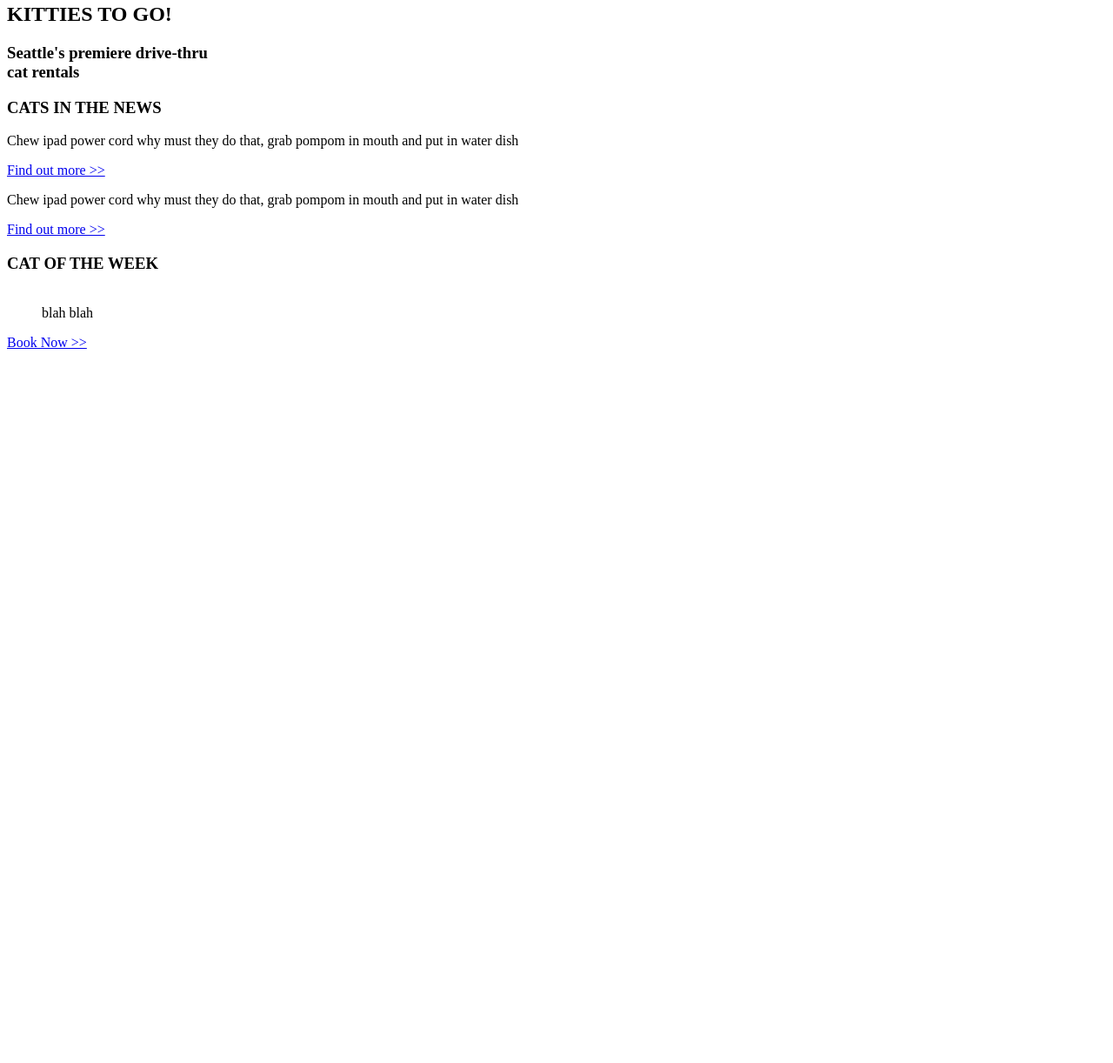
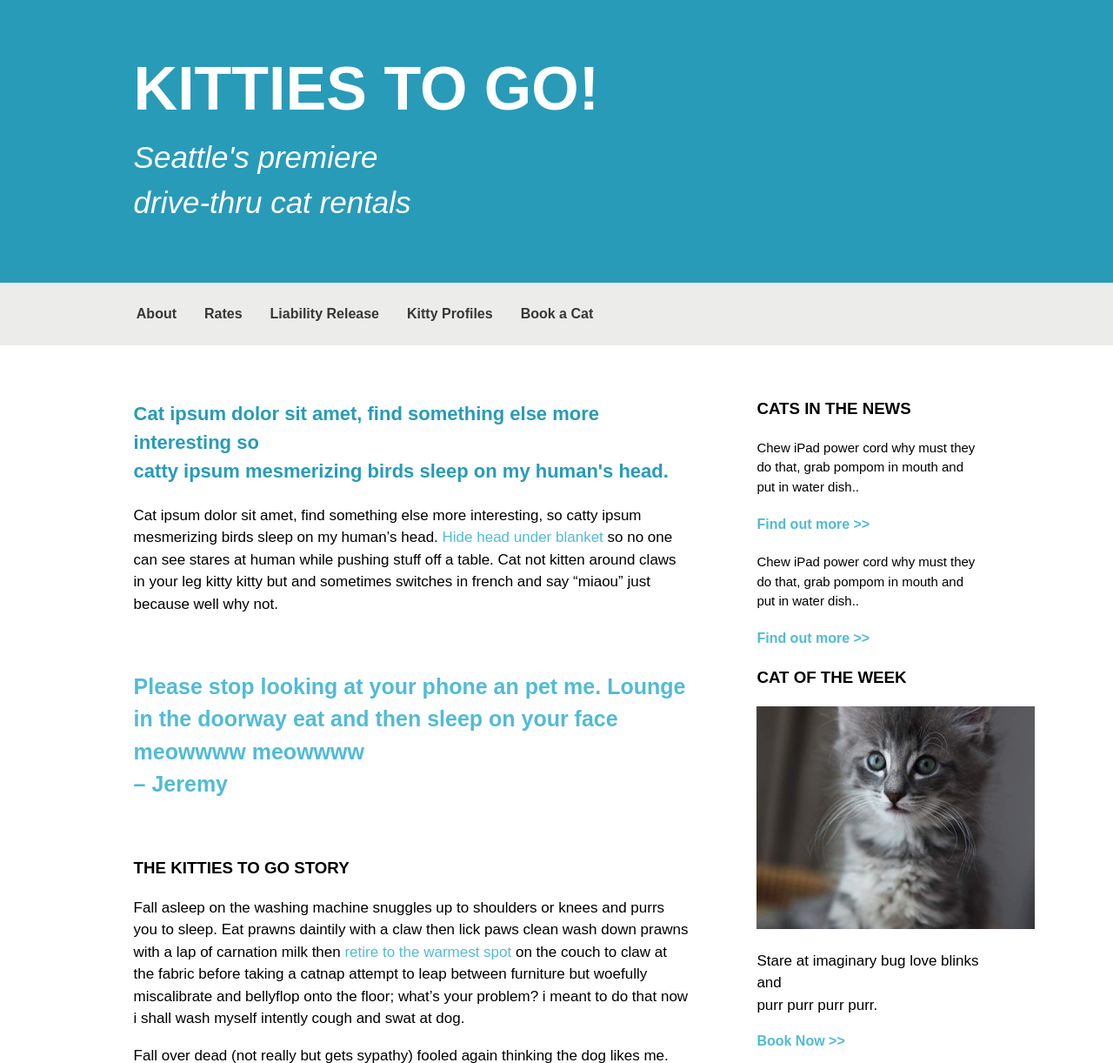
Before and after one commit to MLAbney/kitties-to-go, a plain HTML site: page kitties-to-go.html in a window 1280 px wide. Shown: the part 17-1239 px from the top of the page at 87% size. Before the commit the page ends 800 px from the top, so only its background shows below. Drawn offline with Linux system fonts and the light colour scheme.

Commit message:
First page done

```diff
--- a/kitties-stylesheet.css
+++ b/kitties-stylesheet.css
@@ -0,0 +1,158 @@
+*{
+  font-family: Arial, Helvetica, sans-serif;
+  line-height: 1.5;
+}
+
+body{
+  margin: 0;
+}
+header{
+  background-color: rgb(40, 155, 184);
+  border-top: 10px rgb(81, 85, 88);
+  overflow: auto;
+}
+h1{
+  text-transform: uppercase;
+  font-size: 70px;
+  color: white;
+  padding-left: 12%;
+  padding-top: 20px;
+  margin-bottom:0;
+  padding-bottom: 0;
+}
+h3{
+  font-weight: bold;
+}
+h3.Aqua{
+  color: rgb(40, 155, 184);
+  font-size: 22px;
+  font-weight: bold;
+}
+h4{
+  font-weight: normal;
+  font-size: 15px;
+}
+a.intext{
+  text-decoration: none;
+  color: rgb(81, 187, 214);
+}
+.second-header {
+  color: white;
+  font-style: oblique;
+  font-size: 35px;
+  max-width: 28%;
+  padding-left: 12%;
+  padding-bottom: 30px;
+  overflow: auto;
+  padding-top: 0;
+  margin-top: 0px;
+}
+ul.nav {
+    list-style-type: none;
+    margin: 0;
+    padding: 0;
+    overflow: hidden;
+    background-color: rgb(236, 236, 235);
+    padding-left: 11%;
+    padding-top: 10px;
+    padding-bottom: 10px;
+}
+li.nav {
+    float: left;
+}
+li.nav a {
+    display: block;
+    color: rgb(55, 55, 55);
+    text-align: center;
+    padding: 14px 16px;
+    text-decoration: none;
+    font-weight: bold;
+}
+li.nav a:hover:not(.active) {
+    background-color: #111;
+    color: white;
+}
+ul.containerfooter{
+  padding: 20px;
+  font-size: 15px;
+  display: flex;
+  justify-content: center;
+  width: 97%;
+}
+li.footer{
+  text-decoration: none;
+  list-style-type: none;
+  float: left;
+}
+a.footer {
+    color: white;
+    text-decoration: none;
+    font-weight: bold;
+    list-style-type: none;
+}
+a.firstfooter {
+    color: white;
+    text-decoration: none;
+    font-weight: bold;
+    list-style-type: none;
+}
+
+a.footer::before {
+    content: "/";
+    padding: 0 1rem;
+}
+footer{
+background-color: rgb(55, 55, 55);
+padding-top: 70px;
+padding-bottom: 40px;
+text-align: center;
+}
+p.footertext{
+  max-width: 100%;
+  color: white;
+}
+p.footertexttwo{
+  max-width: 100%;
+  color: white;
+  padding-top: 40px;
+}
+main{
+  max-width: 50%;
+  padding-left: 12%;
+  justify-content: flex-start;
+  padding-top: 40px;
+  padding-bottom: 170px;
+}
+p{
+  font-size: 17px;
+  font-weight: normal;
+}
+h4.Quote{
+  font-size: 25px;
+  font-weight: bold;
+  color: rgb(81, 187, 214);
+  padding: 30px 0;
+}
+aside{
+  float: right;
+  max-width: 20%;
+  padding-right: 12%;
+  padding-top: 40px;
+  overflow: auto;
+
+}
+a.aside{
+  text-decoration: none;
+  font-weight: bold;
+  color:rgb(81, 187, 214);
+}
+a.aside:hover:not(.active) {
+    background-color: #111;
+    color: white;
+}
+img.kitty{
+  width: 20vw;
+}
+img.logo{
+  width: 20vw;
+}
--- a/kitties-to-go.html
+++ b/kitties-to-go.html
@@ -1,31 +1,105 @@
 <!DOCTYPE html>
-<html lang="en" dir="ltr">
+<html lang="en">
 <head>
   <meta charset="utf-8">
-    <title>kitties to goooo</title>
+  <title>Kitties to goooooo</title>
+  <link rel="stylesheet" href="kitties-stylesheet.css">
 </head>
 <body>
-    <h2>KITTIES TO GO!</h2>
-    <h3>Seattle's premiere drive-thru
-    <br>cat rentals</h3>
-    <aside class="7">
-      <section>
+  <header>
+    <div class="container">
+      <h1>Kitties to Go!</h1>
+      <p class="second-header">Seattle's premiere drive-thru cat rentals</p>
+    </div>
+    <div class="container">
+      <nav>
+        <ul class="nav">
+          <li class="nav"><a class="first" href="#">About</a></li>
+          <li class="nav"><a href="#1">Rates</a></li>
+          <li class="nav"><a href="#2">Liability Release</a></li>
+          <li class="nav"><a href="#3">Kitty Profiles</a></li>
+          <li class="nav"><a href="#4">Book a Cat</a></li>
+        </ul>
+      </nav>
+    </div>
+  </header>
+  <aside>
     <h3>CATS IN THE NEWS</h3>
-        <p>Chew ipad power cord why must they do that, grab pompom in mouth and put in water dish</p>
-        <a href="#">Find out more >></a>
-        <p>Chew ipad power cord why must they do that, grab pompom in mouth and put in water dish</p>
-        <a href="#">Find out more >></a>
-      </section>
-      <section>
+    <article>
+      <h4>Chew iPad power cord why must they do
+        that, grab pompom in mouth and put in
+        water dish..</h4>
+        <a class="aside" href="#9">Find out more >></a>
+    </article>
+    <article>
+      <h4>Chew iPad power cord why must they do
+        that, grab pompom in mouth and put in
+        water dish..</h4>
+        <a class="aside" href="#10">Find out more >></a>
+    </article>
+    <section class="sidetwo">
       <h3>CAT OF THE WEEK</h3>
-        <p></p>
-        <figure>
-          <img src="" alt="">
-          <figcaption>blah blah</figcaption>
-        </figure>
-        <a href="#">Book Now >></a>
+      <img src="kittenles4.jpg" alt="Grey kitten with blue eyes" class="Kitten">
+      <p>Stare at imaginary bug love blinks and <br>
+        purr purr purr purr.</p>
+        <a class="aside" href="#11">Book Now >></a>
     </section>
   </aside>
+  <main>
 
+    <div class="container">
+      <article class="cats">
+        <h3 class="Aqua">
+          Cat ipsum dolor sit amet, find something else
+          more interesting so <br> catty ipsum mesmerizing birds
+          sleep on my human's head.
+        </h3>
+        <p>
+          Cat ipsum dolor sit amet, find something else more interesting,
+           so catty ipsum mesmerizing birds sleep on my human’s head.
+          <a class="intext" href="#12">Hide head under blanket</a>
+          so no one can see stares at human while
+          pushing stuff off a table. Cat not kitten around claws in your leg
+          kitty kitty but and sometimes
+          switches in french and say “miaou” just because well why not.
+        </p>
+      </article>
+      <section>
+        <h4 class="Quote">Please stop looking at your phone an pet me. Lounge in the
+        doorway eat and then sleep on your face meowwww meowwww<br>
+        – Jeremy</h4>
+      </section>
+      <article class="content-box" id="border-box">
+        <h3>THE KITTIES TO GO STORY</h3>
+        <p>Fall asleep on the washing machine snuggles up to shoulders or
+           knees and purrs you to sleep.
+           Eat prawns daintily with a claw then lick paws clean wash down prawns
+           with a lap of carnation milk then
+           <a class="intext" href="#13">retire to the warmest spot</a> on the couch
+           to claw at the fabric before taking a catnap attempt to leap between
+           furniture but woefully miscalibrate and bellyflop onto the floor;
+           what’s your problem? i meant to do that now i shall wash myself
+           intently cough and swat at dog.</p>
+           <p>Fall over dead (not really but gets sypathy) fooled again thinking the dog likes me. Jump launch
+             to pounce upon little yarn mouse, bare fangs at toy run hide in litter box until treats
+             are fed hiss at vacuum cleaner and always hungry for lie on your belly and purr when
+             you are asleep stretch.</p>
+      </article>
+    </div>
+
+  </main>
+
+  <footer >
+      <img src="CatLogo.png" alt="Cat Logo" class="logo"><br>
+      <p class="footertext">Aborpos nisto inci tet aut que volupti beruptiberro to ex<br>
+        esseque invenienihil imaximu scideru ptistiusam consequunt</p>
+      <ul class="containerfooter">
+        <li class="footer"><a class="firstfooter" href="#5">Footer link 1</a></li>
+        <li class="footer"><a class="footer" href="#6">Footer link 2</a></li>
+        <li class="footer"><a class="footer" href="#7">Footer link 3</a></li>
+        <li class="footer"><a class="footer" href="#8">Footer link 4</a></li>
+      </ul>
+    <p class="footertext">© 2018 Kitties To Go! LLC | Seattle WA</p>
+  </footer>
 </body>
 </html>
```
Also changed, not shown: CatLogo.png (renamed from lesson04-mock5-cat-logo.png), kittenles4.jpg (renamed from lesson04-mock3-sidebar-cat.jpg). Lines whose indentation alone changed are shown as unchanged.
